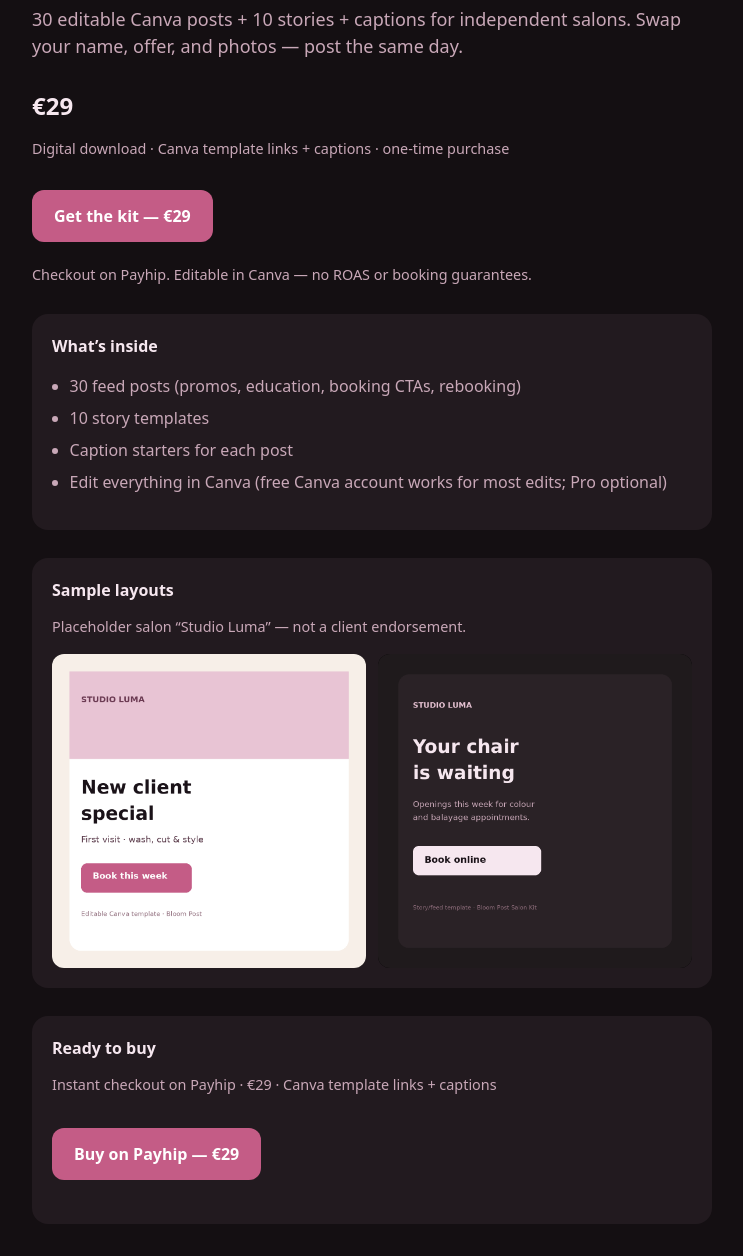
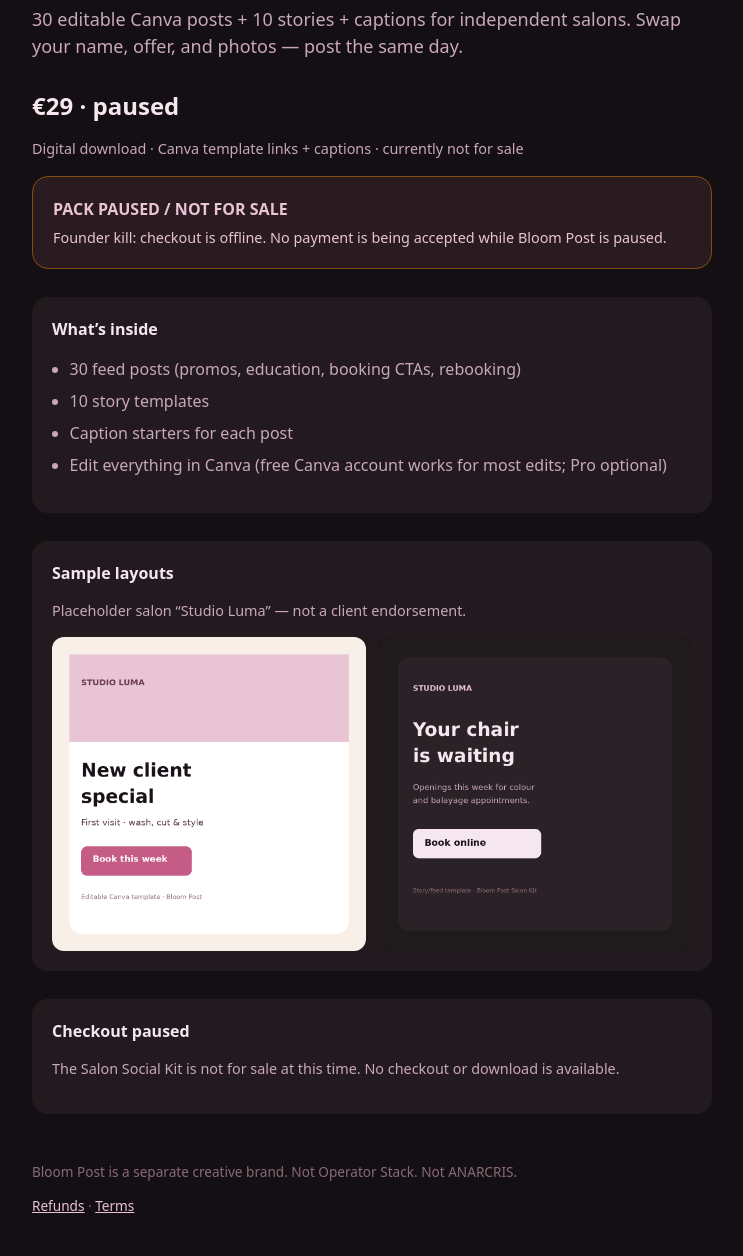
Before and after one commit to Lucifer9639/bloom-post, a plain HTML site: page index.html in a window 1280 px wide. Shown: the part 144-1400 px from the top of the page, without its empty margins (268-1011 px from the left). Drawn offline with Linux system fonts and the light colour scheme.

Commit message:
Soft-park Bloom Post pack checkout
Remove Payhip buy CTAs and mark the Salon Social Kit paused and not for sale.

```diff
--- a/index.html
+++ b/index.html
@@ -3,8 +3,8 @@
 <head>
   <meta charset="utf-8" />
   <meta name="viewport" content="width=device-width, initial-scale=1" />
-  <title>Bloom Post — Salon Social Kit</title>
-  <meta name="description" content="30 editable Canva posts for independent salons. €29. Edit in minutes." />
+  <title>Bloom Post — Salon Social Kit (paused)</title>
+  <meta name="description" content="Bloom Post Salon Social Kit is currently paused and not for sale." />
   <style>
     :root { --bg:#140f12; --card:#221a1f; --ink:#f6e7ef; --muted:#c9a8b8; --accent:#c45c86; --soft:#e8c4d4; }
     * { box-sizing: border-box; }
@@ -32,10 +32,12 @@
     <div class="badge">Bloom Post · not affiliated with other brands</div>
     <h1>Salon Social Kit</h1>
     <p class="lead">30 editable Canva posts + 10 stories + captions for independent salons. Swap your name, offer, and photos — post the same day.</p>
-    <p class="price">€29</p>
-    <p class="note">Digital download · Canva template links + captions · one-time purchase</p>
-    <a class="cta" id="buy" href="https://payhip.com/b/4T0yV">Get the kit — €29</a>
-    <p class="note">Checkout on Payhip. Editable in Canva — no ROAS or booking guarantees.</p>
+    <p class="price">€29 · paused</p>
+    <p class="note">Digital download · Canva template links + captions · currently not for sale</p>
+    <div class="card" style="margin:16px 0 28px;border:1px solid #854d0e;background:#2a1b20;color:var(--soft);">
+      <strong>PACK PAUSED / NOT FOR SALE</strong>
+      <p class="note" style="margin:6px 0 0;color:var(--soft);">Founder kill: checkout is offline. No payment is being accepted while Bloom Post is paused.</p>
+    </div>
 
     <div class="card">
       <strong>What’s inside</strong>
@@ -57,9 +59,8 @@
     </div>
 
     <div class="card" id="buy-now">
-      <strong>Ready to buy</strong>
-      <p class="note">Instant checkout on Payhip · €29 · Canva template links + captions</p>
-      <p><a class="cta" href="https://payhip.com/b/4T0yV">Buy on Payhip — €29</a></p>
+      <strong>Checkout paused</strong>
+      <p class="note">The Salon Social Kit is not for sale at this time. No checkout or download is available.</p>
     </div>
 
     <footer>
```
